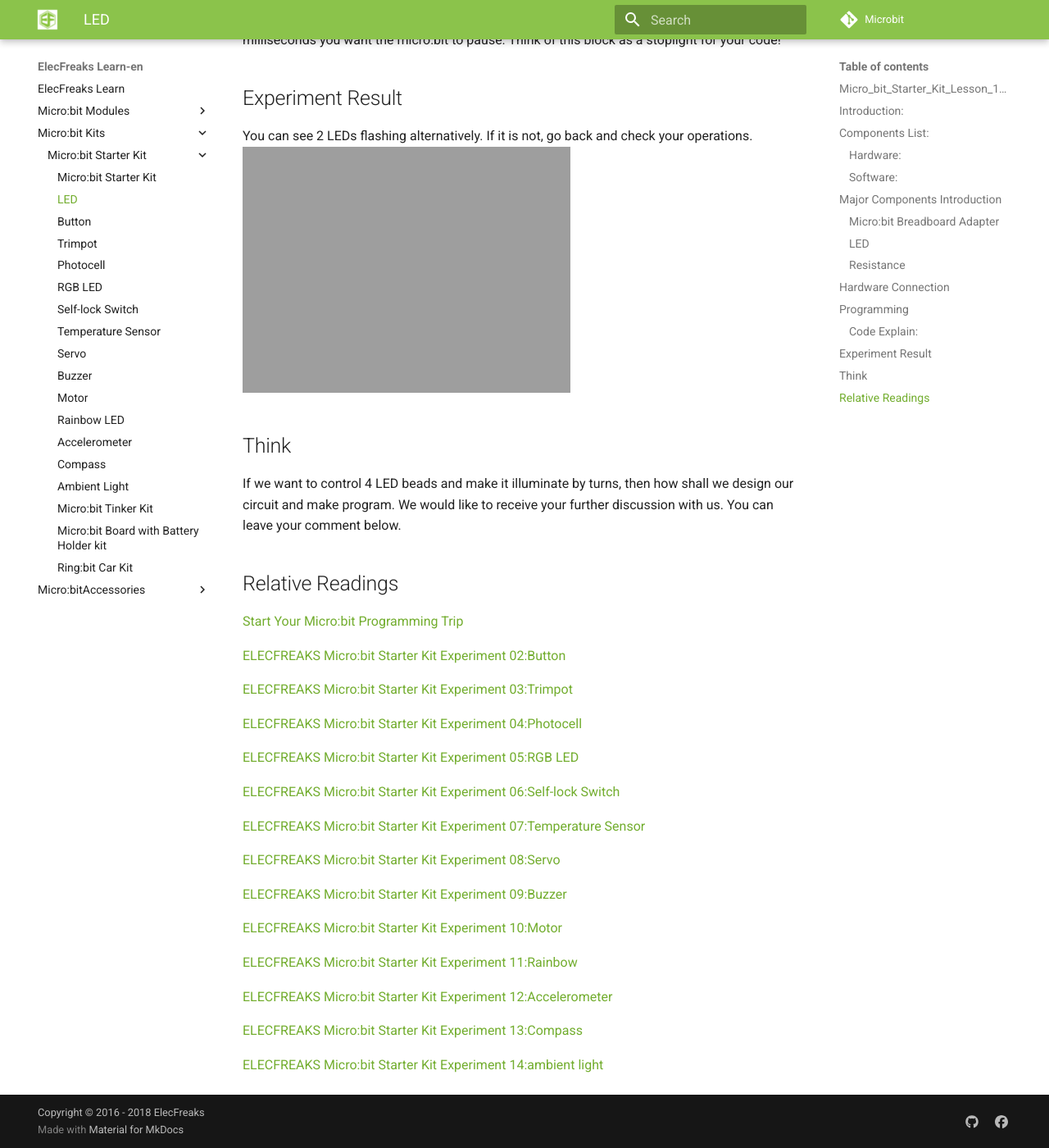
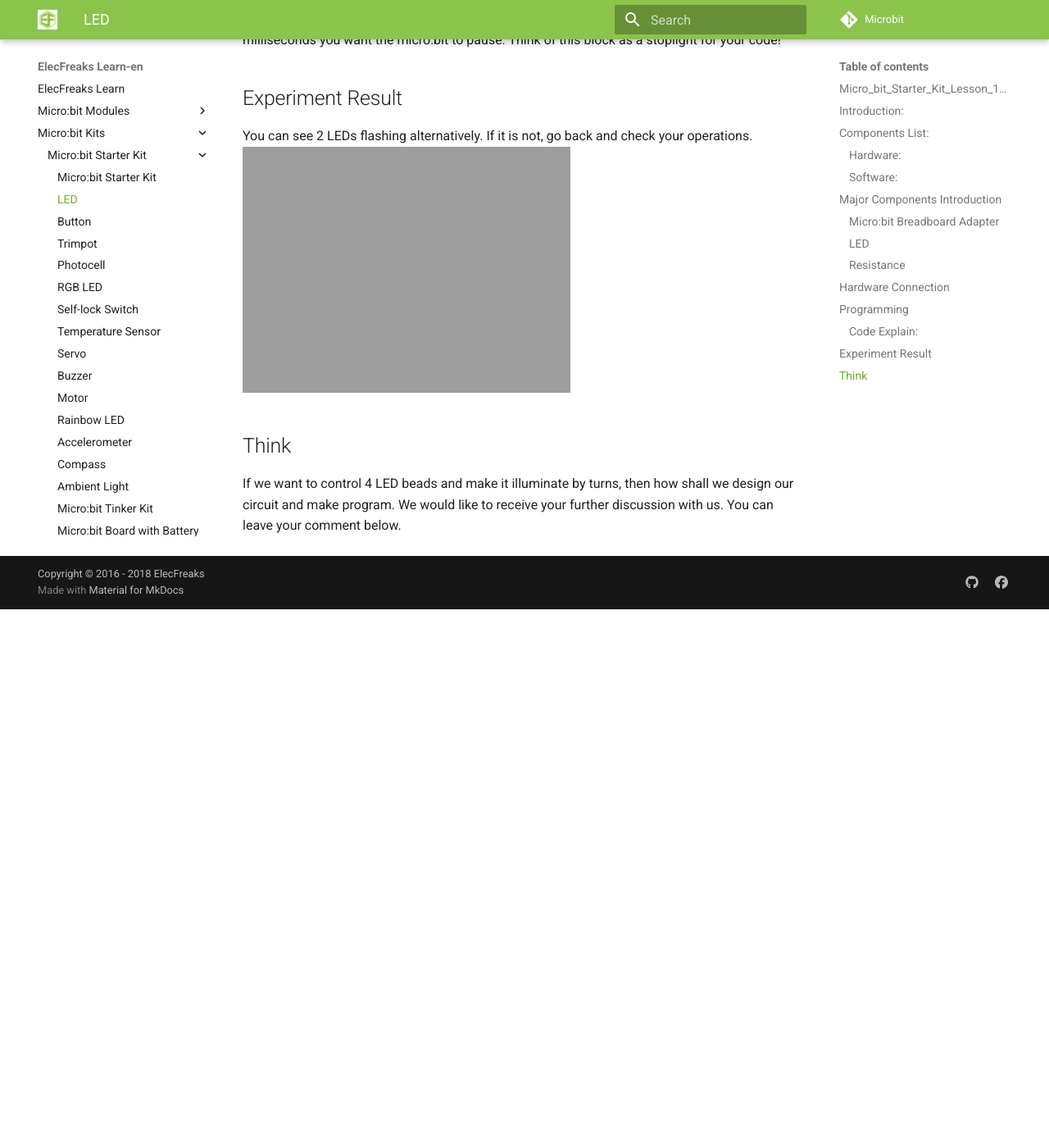
Before and after one commit to lvsongsongsong/learn-en, an MkDocs documentation site: the page built from docs/Micro_bit_Starter_Kit_Course_LED.md, in a window 1280 px wide and 1400 px high, scrolled down 5540 px. Shown: the whole window at 82% size. Built offline with MkDocs 1.6.1 and Material for MkDocs 9.7.7, drawn with Linux system fonts in a browser that asks for light colours; comment, search, counter and statistics services are not loaded; old or Windows-style settings are respelled for this version of MkDocs; after the commit the page ends 6283 px from its top, so only the background shows below that.

Commit message:
Update Micro_bit_Starter_Kit_Course_LED.md

```diff
--- a/docs/Micro_bit_Starter_Kit_Course_LED.md
+++ b/docs/Micro_bit_Starter_Kit_Course_LED.md
@@ -1,14 +1,14 @@
 
-##Micro_bit_Starter_Kit_Lesson_1_LED
+## Micro_bit_Starter_Kit_Lesson_1_LED
 
-##Introduction:
+## Introduction:
 
 LED has wide applications. Most signal lights we saw in our daily life use LED as its major light source. In today’s experiment, we are going to use Micro:bit to make 2 LED beads twinkle alternatively.
 
 
-##Components List:
+## Components List:
 
-###Hardware:
+### Hardware:
 
 1 x [Micro:bit Board](http://www.elecfreaks.com/estore/bbc-micro-bit-board-for-coding-programming.html)
 
@@ -25,16 +25,13 @@ LED has wide applications. Most signal lights we saw in our daily life use LED a
 1 x [Breadborad jumper wire 65pcs pack](http://www.elecfreaks.com/estore/breadborad-jumper-wire-65pcs-pack.html)
 
 
-
 **Tips: If you want all components above, you may need [Elecfreaks Micro:bit Starter Kit](http://www.elecfreaks.com/estore/elecfreaks-micro-bit-starter-kit-795.html).**
 
-###Software:
+### Software:
 
 Microsoft Makecode Online Editor
 
-
-##Major Components Introduction
-
+## Major Components Introduction
 
 ### Micro:bit Breadboard Adapter
 
@@ -45,7 +42,7 @@ Micro: bit Breadboard Adapter can extend all footers of Micro: bit to breadboard
 This is how Micro: bit Breadboard Adapter is plugged into breadboard. It can be suitable to all kinds of breadboards.
 ![](https://www.elecfreaks.com/wp-content/uploads/2018/03/2-3.jpg)
 
-###LED
+### LED
 
 LED is the abbreviation of Light Emitting Diode. It is a kind of semi-conductor diode. It can convert electricity into light. When current passes throught it, it will glow with light.
 
@@ -55,7 +52,7 @@ LED is the abbreviation of Light Emitting Diode. It is a kind of semi-conductor
 If you look carefully at the LED you will notice two things. One is that the legs are of different lengths and also that on one side of the LED, instead of it being cylindrical, it is flattened. These are indicators to show you which leg is the Anode (Positive) and which is the Cathode (Negative). The longer leg gets connected to the Positive Supply (3.3v) and the leg with the flattened side goes to Ground.
 
 
-###Resistance
+### Resistance
 
 Resistance is a component for current control. It can limit the current of the circuit connected. And in our experiment, we use 100Ω resistance. If there is no current limit, it will cause LED damage.
 
@@ -63,7 +60,7 @@ Resistance is a component for current control. It can limit the current of the c
 Want to know resistance value by color circles? You can read this article: [How to Identify Color Circle Resistance Value](https://www.elecfreaks.com/9158.html).
 
 
-##Hardware Connection
+## Hardware Connection
 
 Connect your components according to the picture below:
 ![](https://www.elecfreaks.com/wp-content/uploads/2018/03/6-2.png)
@@ -72,7 +69,7 @@ After connection, you will see:
 ![]( https://www.elecfreaks.com/wp-content/uploads/2018/03/7-3.jpg)
 
 
-##Programming
+## Programming
 
 Click to open [Microsoft Makecode](https://makecode.microbit.org/), write the following code in the edit area.
 
@@ -107,35 +104,3 @@ You can see 2 LEDs flashing alternatively. If it is not, go back and check your
 ## Think
 
 If we want to control 4 LED beads and make it illuminate by turns, then how shall we design our circuit and make program. We would like to receive your further discussion with us. You can leave your comment below.
-
-
-
-## Relative Readings
-
-[Start Your Micro:bit Programming Trip](https://www.elecfreaks.com/9299.html)
-
-[ELECFREAKS Micro:bit Starter Kit Experiment 02:Button](https://www.elecfreaks.com/9825.html)
-
-[ELECFREAKS Micro:bit Starter Kit Experiment 03:Trimpot](https://www.elecfreaks.com/9879.html)
-
-[ELECFREAKS Micro:bit Starter Kit Experiment 04:Photocell](https://www.elecfreaks.com/9909.html)
-
-[ELECFREAKS Micro:bit Starter Kit Experiment 05:RGB LED](https://www.elecfreaks.com/9978.html)
-
-[ELECFREAKS Micro:bit Starter Kit Experiment 06:Self-lock Switch](https://www.elecfreaks.com/10061.html)
-
-[ELECFREAKS Micro:bit Starter Kit Experiment 07:Temperature Sensor](https://www.elecfreaks.com/10166.html)
-
-[ELECFREAKS Micro:bit Starter Kit Experiment 08:Servo](https://www.elecfreaks.com/10221.html)
-
-[ELECFREAKS Micro:bit Starter Kit Experiment 09:Buzzer](https://www.elecfreaks.com/10318.html)
-
-[ELECFREAKS Micro:bit Starter Kit Experiment 10:Motor](https://www.elecfreaks.com/10362.html)
-
-[ELECFREAKS Micro:bit Starter Kit Experiment 11:Rainbow](https://www.elecfreaks.com/10508.html)
-
-[ELECFREAKS Micro:bit Starter Kit Experiment 12:Accelerometer](https://www.elecfreaks.com/10529.html)
-
-[ELECFREAKS Micro:bit Starter Kit Experiment 13:Compass](https://www.elecfreaks.com/10567.html)
-
-[ELECFREAKS Micro:bit Starter Kit Experiment 14:ambient light](https://www.elecfreaks.com/10649.html)
```
